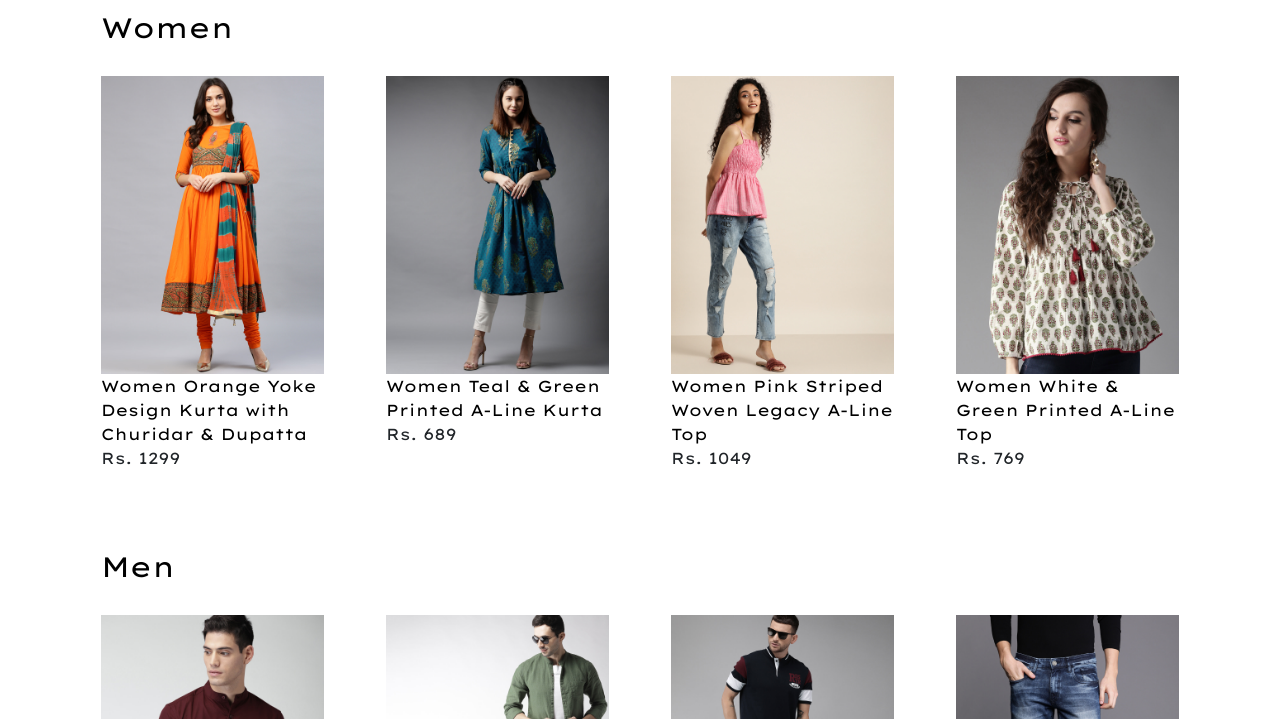
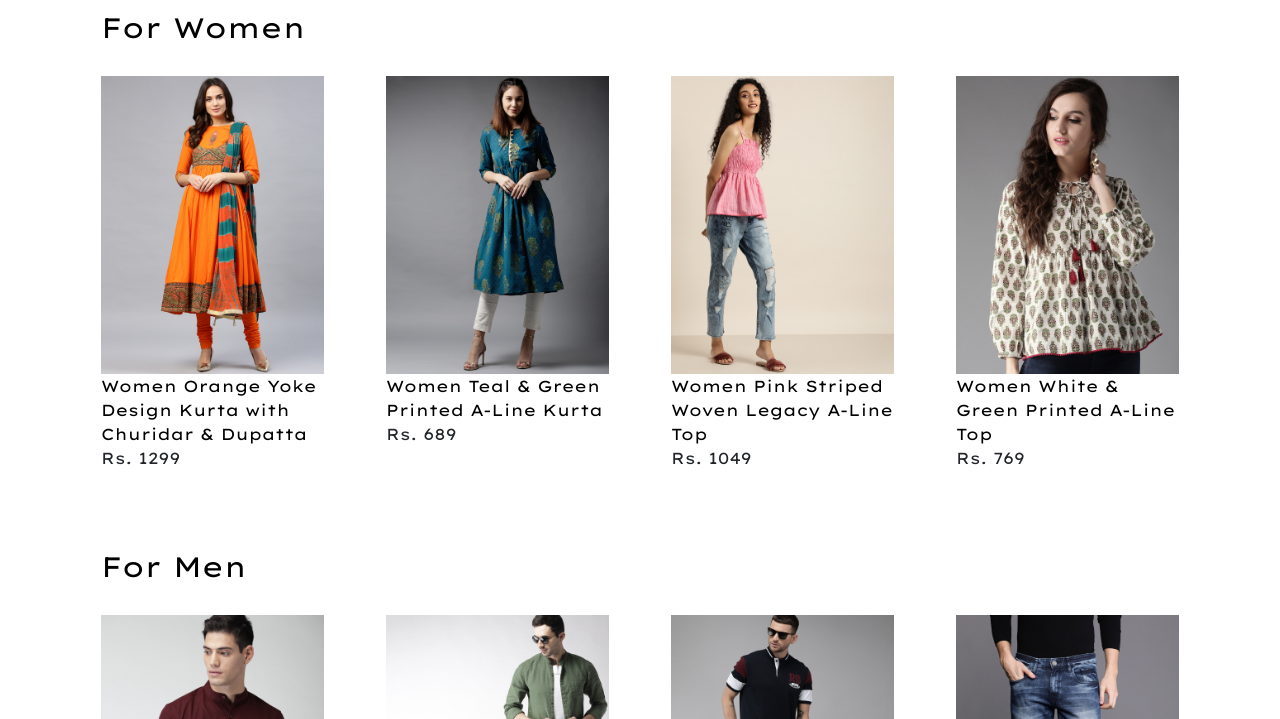
Before and after one commit to MadhumidhaK/SampleWebPage, a plain HTML site: page index.html in a window 1280 px wide. Shown: the part 81-800 px from the top of the page. Drawn offline with nearby package versions, Linux system fonts and the light colour scheme.

Commit message:
Heading Changes

```diff
--- a/index.html
+++ b/index.html
@@ -198,7 +198,7 @@
                     <div class="row">
                         <div class="col-md-12">
                             <div class="category-heading">
-                                <a href="#"><h3>Women</h3></a>
+                                <a href="#"><h3>For Women</h3></a>
                             </div>
                         </div>
                     </div>
@@ -251,7 +251,7 @@
                     <div class="row top2">
                         <div class="col-md-12">
                             <div class="category-heading">
-                                <a href="#"><h3>Men</h3></a>
+                                <a href="#"><h3>For Men</h3></a>
                             </div>
                         </div>
                     </div>
```
